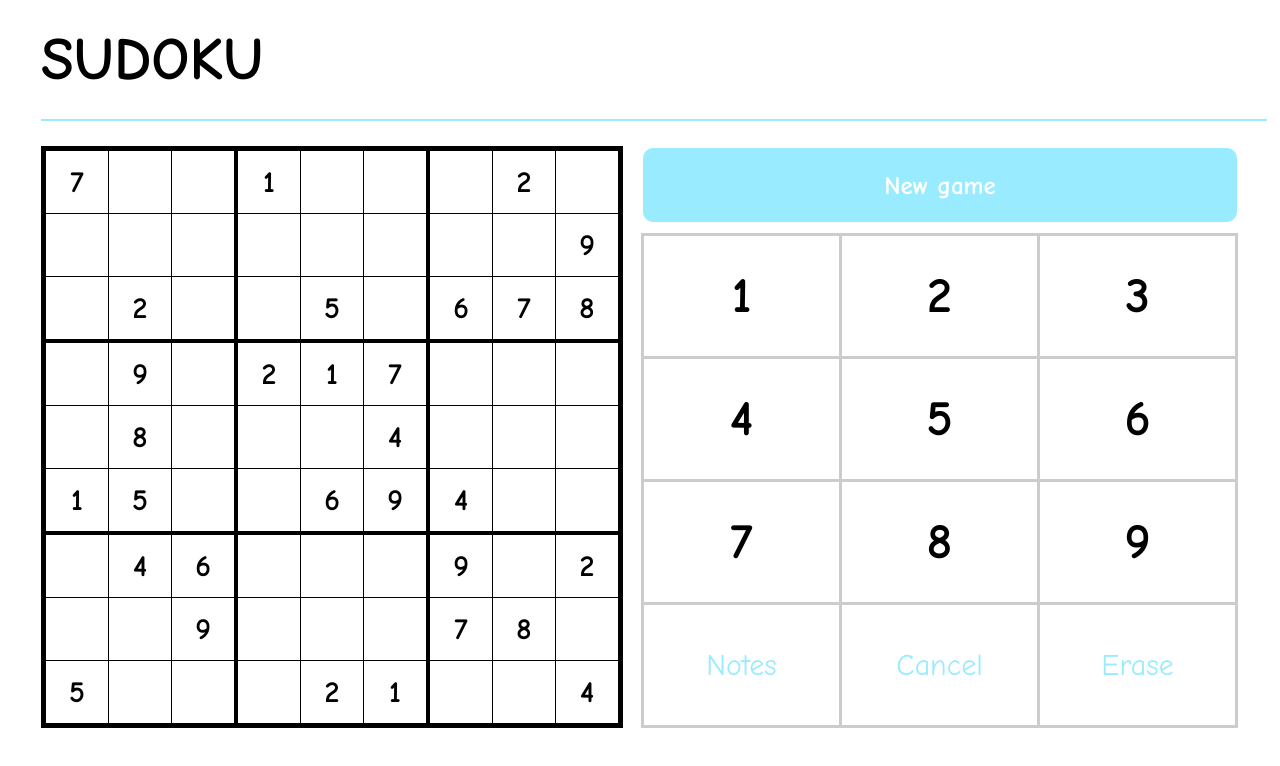
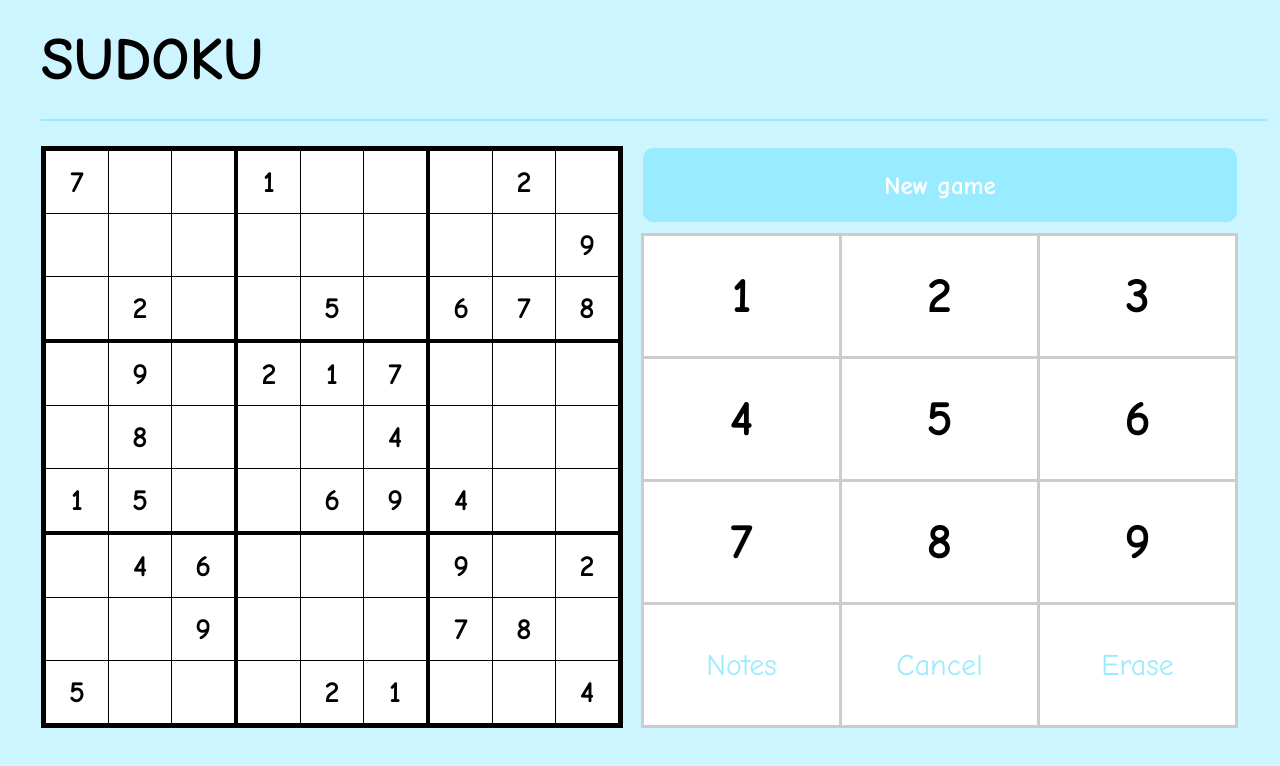
Before and after one commit to LeFamil99/pitre, a plain HTML site: page index.html in a window 1280 px wide. Drawn offline with Linux system fonts and the light colour scheme.

Commit message:
Update index.html

```diff
--- a/index.html
+++ b/index.html
@@ -7,8 +7,9 @@
     <style>
 
 
-        * {
-            font-family: "Comic Sans MS"
+       * {
+            font-family: "Comic Sans MS";
+            background-color: #ccf5ff;
         }
 
         h1 {
```
